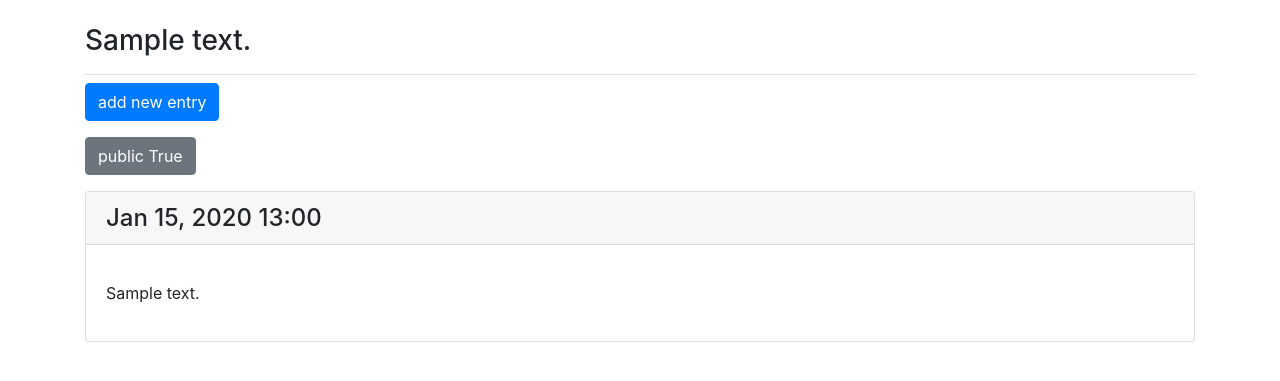
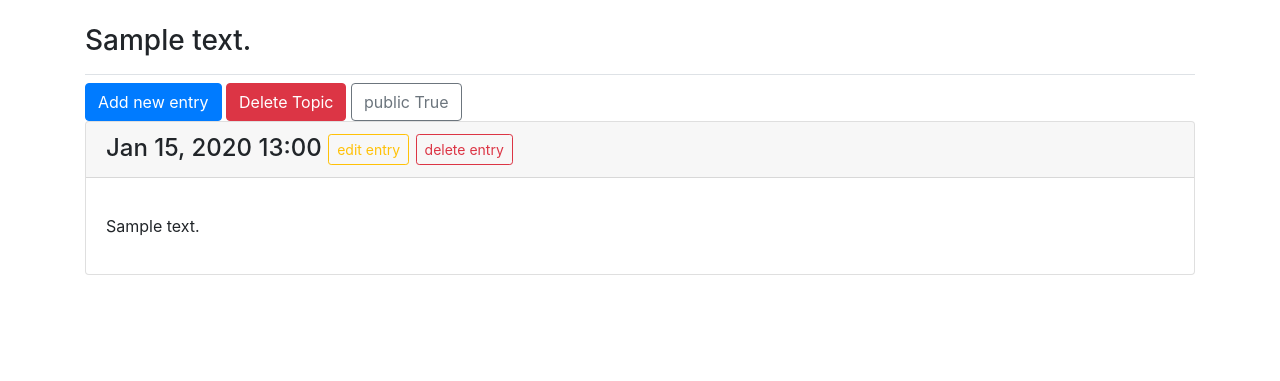
Before and after one commit to KoTeD0/learning-log, a Django app: page /topics/1/ in a window 1280 px wide. Shown: the part 58-439 px from the top of the page. Run offline with Django 4.2, Linux system fonts and the light colour scheme; a user stored in the database is signed in; tables that the repository leaves empty hold one stand-in row (values such as "Sample post"); some libraries are stand-ins or nearby versions.

Commit message:
added delete topic/entry functional

```diff
--- a/learning_logs/templates/learning_logs/topic.html
+++ b/learning_logs/templates/learning_logs/topic.html
@@ -7,20 +7,22 @@
 
 {% block content %}
     <div>
-        <p><a href="{% url 'learning_logs:new_entry' topic.id %}" class="btn btn-primary" role="button">add new entry</a></p>
-        <p><a href="{% url 'learning_logs:change_public' topic.id %}" class="btn btn-secondary" role="button">public {{ topic.public }}</a></p>
+        {% buttons %}
+            {% if User.username == Topic.owner %}
+                <a href="{% url 'learning_logs:new_entry' topic.id %}" class="btn btn-primary" role="button">Add new entry</a>
+                <a href="{% url 'learning_logs:delete_topic' topic.id%}" class="btn btn-danger" role="button">Delete Topic</a>
+                <a href="{% url 'learning_logs:change_public' topic.id %}" class="btn btn-outline-secondary" role="button">public {{ topic.public }}</a>
+            {% endif  %}
+        {% endbuttons %}
     </div>
-
-    {#  TODO: Users not own topic shoul not see any buttons, only entries in topics  #}
 
     {% for entry in entries %}
         <div class="card mb-3">
             <h4 class="card-header">
                {{ entry.date_added|date:'M d, Y H:i' }} {# '|' фильтр применяющий дальше формат даты. !Регистр имеет значение #}
-                {% if user.username == topic.owner %}
-                    <small>
-                        <a href="{% url 'learning_logs:edit_entry' entry.id %}">edit entry</a>
-                    </small>
+                {% if User.username == Topic.owner %}
+                    <a href="{% url 'learning_logs:edit_entry' entry.id %}" class="btn btn-outline-warning btn-sm">edit entry</a>
+                    <a href="{% url 'learning_logs:delete_entry' entry.id %}" class="btn btn-outline-danger btn-sm">delete entry</a>
                 {% endif %}
             </h4>
 
--- a/learning_logs/urls.py
+++ b/learning_logs/urls.py
@@ -20,4 +20,8 @@ urlpatterns = [
     path('edit_entry/<int:entry_id>/', views.edit_entry, name='edit_entry'),
     # Изменение публичности топика
     path('change_public/<int:topic_id>', views.change_public, name='change_public'),
+    # Удаление записи из топика
+    path('delete_entry/<int:entry_id>/', views.delete_entry, name='delete_entry'),
+    # Удаление темы
+    path('delete_topic/<int:topic_id>/', views.delete_topic, name='delete_topic'),
 ]
--- a/learning_logs/views.py
+++ b/learning_logs/views.py
@@ -104,6 +104,20 @@ def change_public(request, topic_id):
     return redirect('learning_logs:topic', topic_id=topic.id)
 
 
+@login_required()
+def delete_entry(request, entry_id):
+    entry = get_object_or_404(Entry, id=entry_id)
+    entry.delete()
+    return redirect('learning_logs:topic', topic_id=entry.topic.id)
+
+
+@login_required()
+def delete_topic(request, topic_id):
+    topic = get_object_or_404(Topic, id=topic_id)
+    topic.delete()
+    return redirect('learning_logs:topics')
+
+
 def _check_topic_owner(request, topic):
     if not topic.public and topic.owner != request.user:
         raise Http404
```
Also changed, not shown: learning_logs/migrations/0004_topic_is_public.py (added), learning_logs/migrations/0005_rename_is_public_topic_public.py (added).
